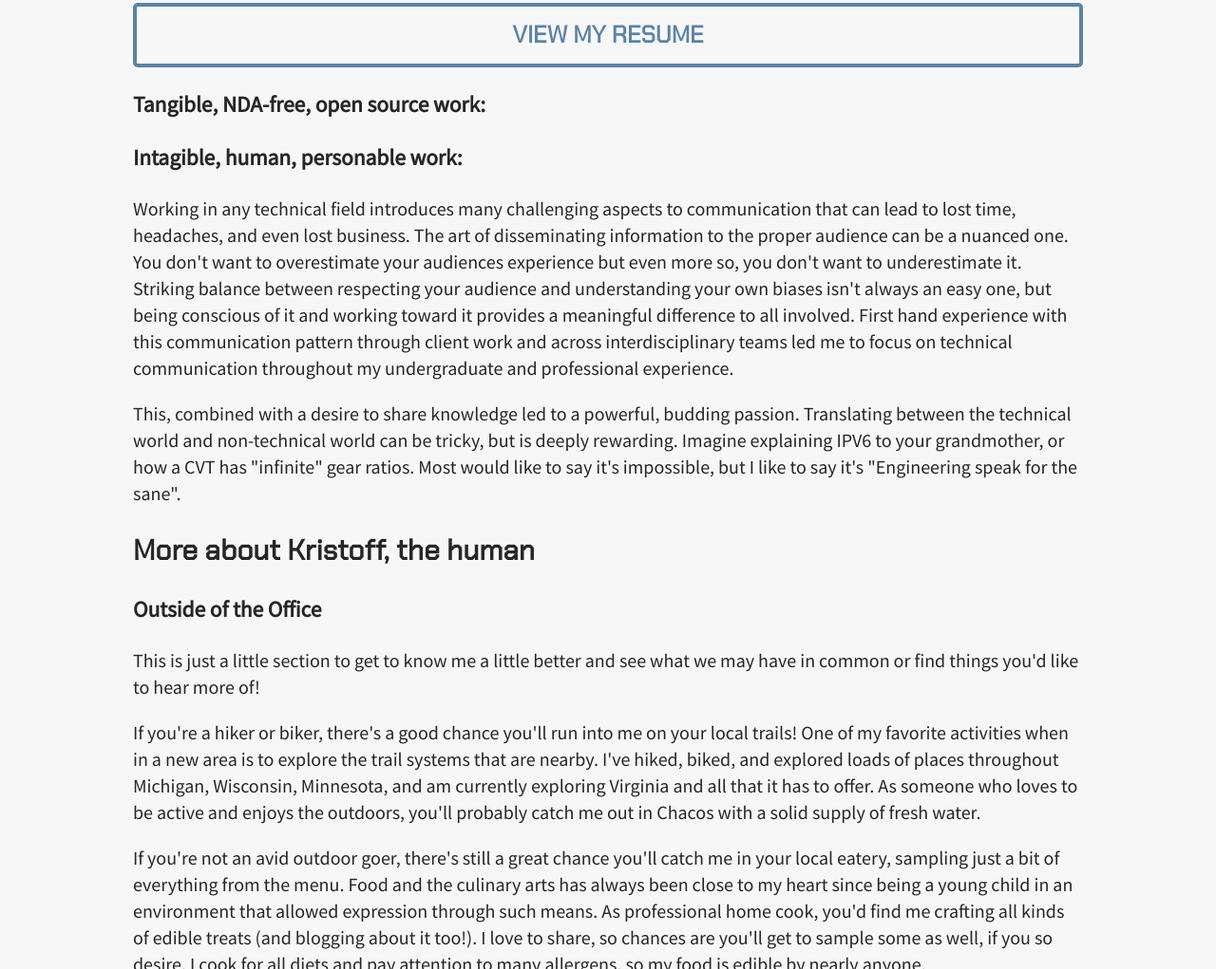
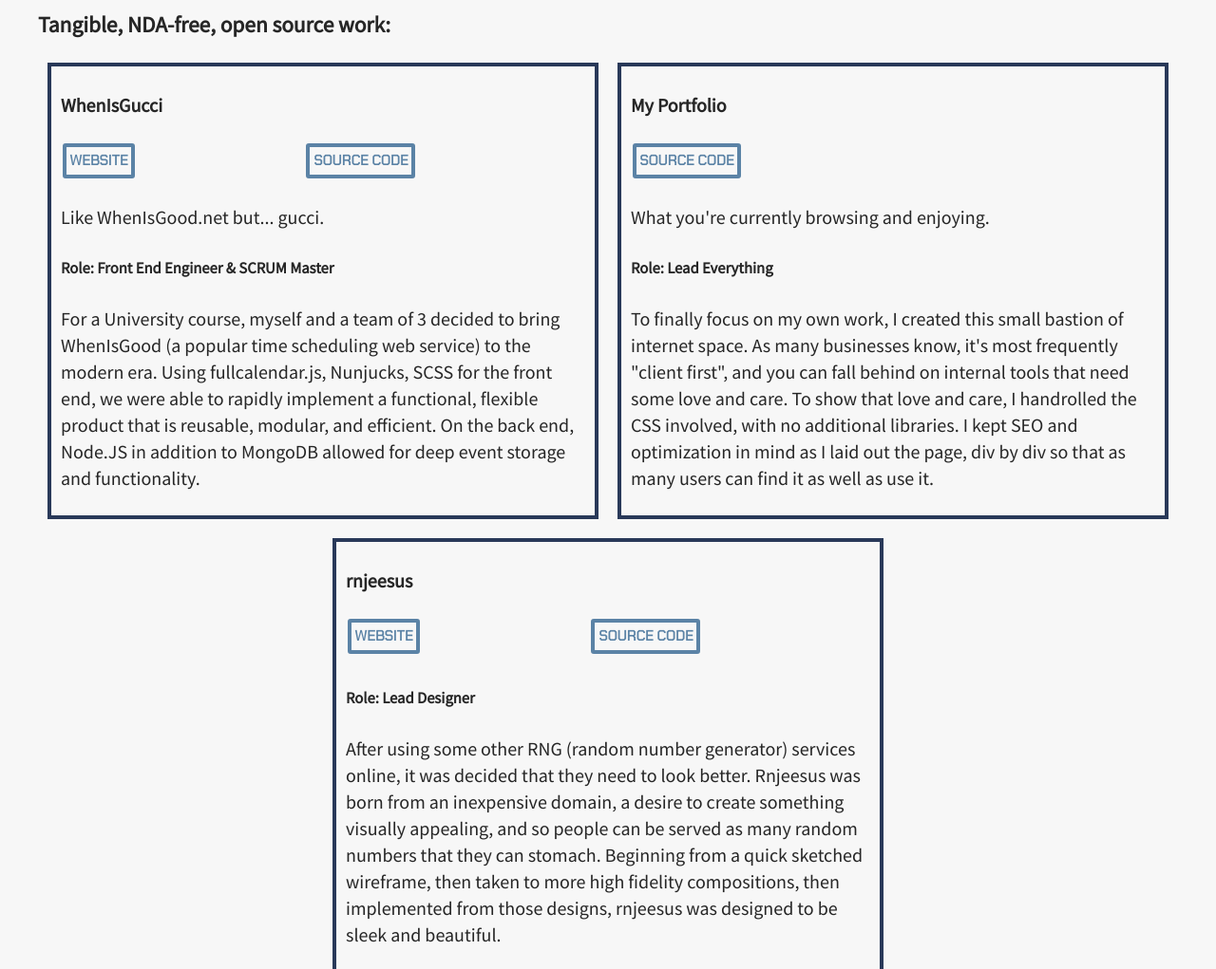
Before and after one commit to kwakr/arneson.io, a plain HTML site: page index.html in a window 1280 px wide. Shown: the part 1779-2800 px from the top of the page at 95% size. Drawn offline with Linux system fonts and the light colour scheme.

Commit message:
Flushed out the cards, launching now.

```diff
--- a/index.html
+++ b/index.html
@@ -19,7 +19,7 @@
 </head>
 <body>
     <header class="top-header">
-        <h1 class="welcome-message" id="greeting">Hello, welcome esteemed web traveller.</h1>
+        <h1 class="welcome-message" id="greeting">Hello, welcome esteemed web traveler.</h1>
         <h3 class="welcome-message" id="sub-greeting">Please, make yourself at home.</h3>
         <h5 class="welcome-message" id="signed-greeting">~ Kristoff</h5>
     </header>
@@ -68,58 +68,63 @@
 
                 <h3>Tangible, NDA-free, open source work:</h3>
 
-                <!-- <div class="flex-container card-container">
+                <div class="flex-container card-container">
 
                     <div class="flex-element project-card hightlight">
-                        <h4 class="card-title">Card Title</h4>
+                        <h4 class="card-title">WhenIsGucci</h4>
 
                         <div class="flex-container card-links">
-                                <a class="flex-element button card-btn" href="">Website</a>
-                                <a class="flex-element button card-btn" href="">Source Code</a>
+                                <a class="flex-element button card-btn" href="https://whenisgucci.com">Website</a>
+                                <a class="flex-element button card-btn" href="https://github.com/Pinjasaur/whenisgucci">Source Code</a>
+                        </div>
+
+                        <p class="card-bump">
+                            Like WhenIsGood.net but... gucci.
+                        </p>
+
+                        <h5 class="card-sub">Role: Front End Engineer & SCRUM Master</h5>
+                        <p>
+                            For a University course, myself and a team of 3 decided to bring WhenIsGood (a popular time scheduling web service) to the modern era. Using fullcalendar.js, Nunjucks, SCSS for the front end, we were able to rapidly implement a functional, flexible product that is reusable, modular, and efficient. On the back end, Node.JS in addition to MongoDB allowed for deep event storage and functionality.
+                        </p>
+
+                    </div>
+
+                    <div class="flex-element project-card hightlight">
+                        <h4 class="card-title">My Portfolio</h4>
+
+                        <div class="flex-container card-links">
+                                <a class="flex-element button card-btn" href="https://github.com/kwakr/arneson.io">Source Code</a>
+                        </div>
+
+                        <p class="card-bump">
+                            What you're currently browsing and enjoying.
+                        </p>
+
+                        <h5 class="card-sub">Role: Lead Everything</h5>
+                        <p>
+                            To finally focus on my own work, I created this small bastion of internet space. As many businesses know, it's most frequently "client first", and you can fall behind on internal tools that need some love and care. To show that love and care, I handrolled the CSS involved, with no additional libraries. I kept SEO and optimization in mind as I laid out the page, div by div so that as many users can find it as well as use it.
+                        </p>
+
+                    </div>
+
+                    <div class="flex-element project-card hightlight">
+                        <h4 class="card-title">rnjeesus</h4>
+
+                        <div class="flex-container card-links">
+                                <a class="flex-element button card-btn" href="https://rnjees.us">Website</a>
+                                <a class="flex-element button card-btn" href="https://github.com/Pinjasaur/rnjeesus">Source Code</a>
                         </div>
 
                         <p class="card-bump">
 
                         </p>
 
-                        <h5 class="card-sub">Role:</h5>
-                        <h5 class="card-sub">Desc:</h5>
+                        <h5 class="card-sub">Role: Lead Designer</h5>
+                        <p>
+                            After using some other RNG (random number generator) services online, it was decided that they need to look better. Rnjeesus was born from an inexpensive domain, a desire to create something visually appealing, and so people can be served as many random numbers that they can stomach. Beginning from a quick sketched wireframe, then taken to more high fidelity compositions, then implemented from those designs, rnjeesus was designed to be sleek and beautiful.
+                        </p>
 
                     </div>
-
-                    <div class="flex-element project-card hightlight">
-                        <h4 class="card-title">Card Title</h4>
-
-                        <div class="flex-container card-links">
-                                <a class="flex-element button card-btn" href="">Website</a>
-                                <a class="flex-element button card-btn" href="">Source Code</a>
-                        </div>
-
-                        <p class="card-bump">
-
-                        </p>
-
-                        <h5 class="card-sub">Role:</h5>
-                        <h5 class="card-sub">Desc:</h5>
-
-                    </div>
-
-                    <div class="flex-element project-card hightlight">
-                        <h4 class="card-title">Card Title</h4>
-
-                        <div class="flex-container card-links">
-                                <a class="flex-element button card-btn" href="">Website</a>
-                                <a class="flex-element button card-btn" href="">Source Code</a>
-                        </div>
-
-                        <p class="card-bump">
-
-                        </p>
-
-                        <h5 class="card-sub">Role:</h5>
-                        <h5 class="card-sub">Desc:</h5>
-
-                    </div> -->
 
                 </div>
 
--- a/style.css
+++ b/style.css
@@ -80,7 +80,7 @@
     margin-left: auto;
     margin-right: auto;
     padding: 1em;
-    max-width: 50rem;
+    max-width: 60rem;
 }
 
 .flex-container{
@@ -154,7 +154,7 @@
 
 .project-card{
     border: 4px solid var(--secondary);
-    padding: 0.5em;
+    padding: 0 0.5em 0.25em 0.5em;
     width: calc(50% - 1em);
     margin-bottom: 1em;
 }
```
